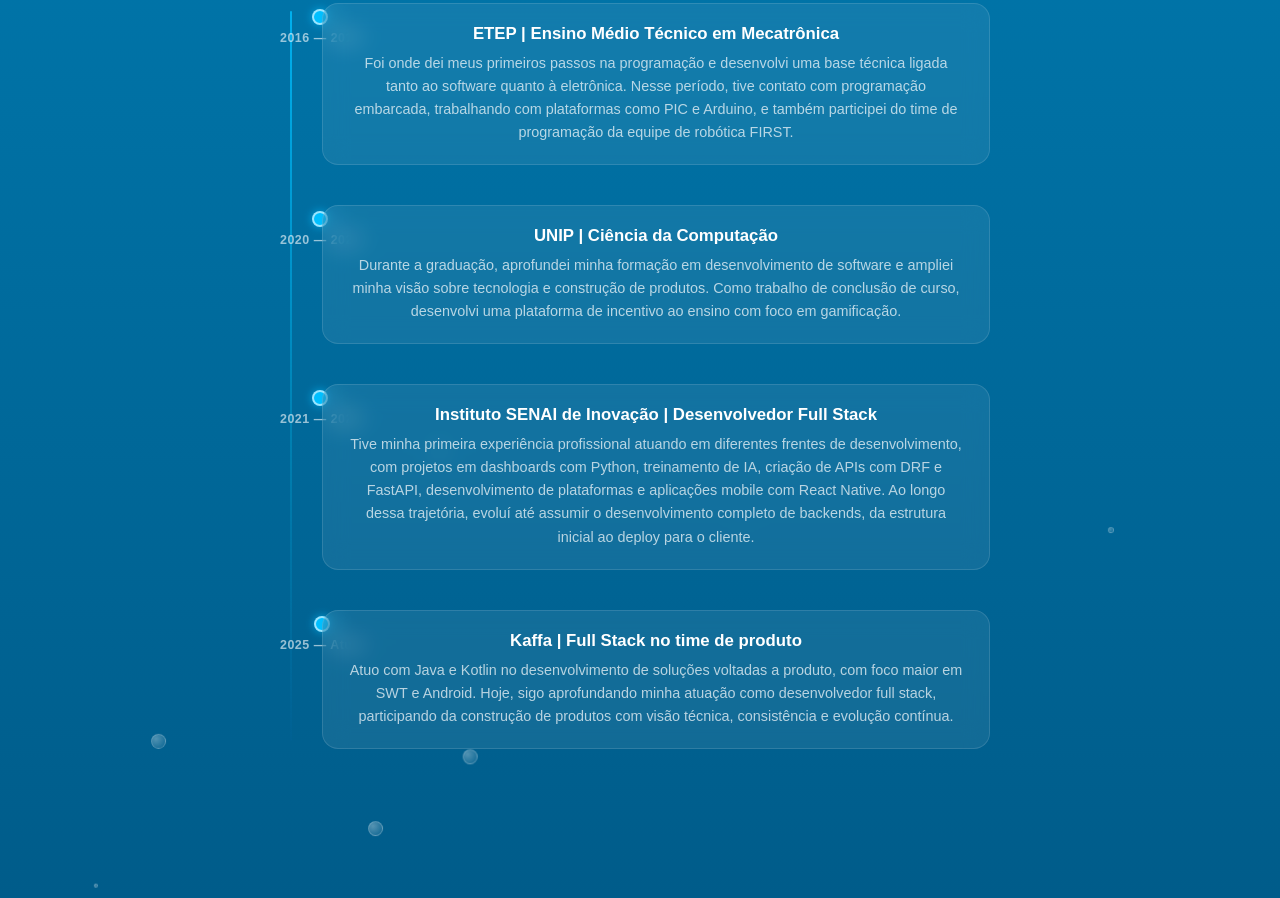
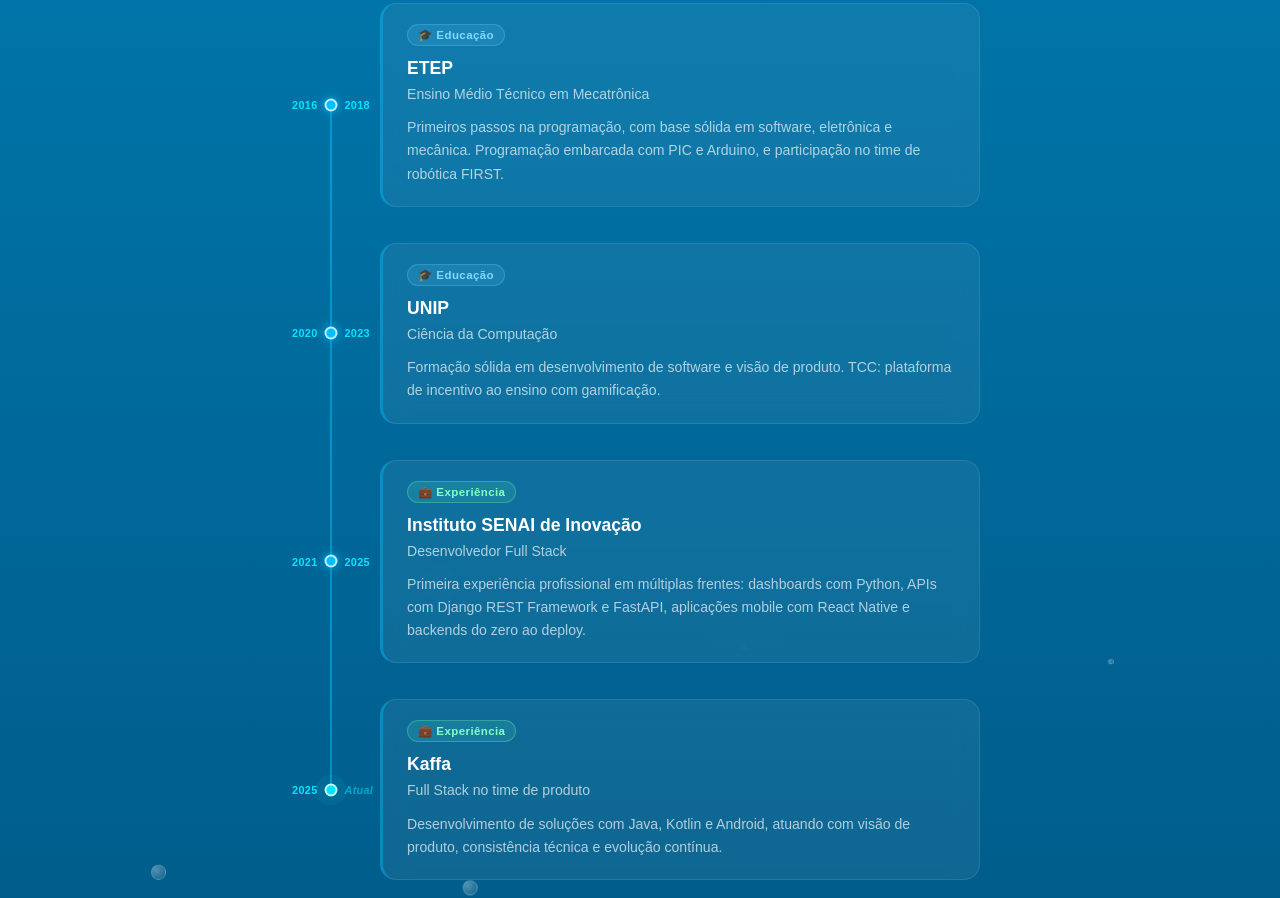
Before and after one commit to DellPianissola/portfolio, a plain HTML site: page index.html in a window 1280 px wide. Shown: the part 1785-2683 px from the top of the page. Drawn offline with Linux system fonts and the light colour scheme.

Commit message:
Ajustes seção "minha jornada"

```diff
--- a/index.html
+++ b/index.html
@@ -120,41 +120,57 @@
 
                     <div class="timeline-item">
                         <div class="timeline-marker">
-                            <span class="timeline-year">2016 — 2018</span>
+                            <span class="timeline-year">2016</span>
+                            <div class="timeline-dot"></div>
+                            <span class="timeline-year">2018</span>
                         </div>
                         <div class="timeline-card">
-                            <h3>ETEP | Ensino Médio Técnico em Mecatrônica</h3>
-                            <p>Foi onde dei meus primeiros passos na programação e desenvolvi uma base técnica ligada tanto ao software quanto à eletrônica. Nesse período, tive contato com programação embarcada, trabalhando com plataformas como PIC e Arduino, e também participei do time de programação da equipe de robótica FIRST.</p>
+                            <span class="timeline-badge timeline-badge--edu">🎓 Educação</span>
+                            <h3>ETEP</h3>
+                            <p class="timeline-role">Ensino Médio Técnico em Mecatrônica</p>
+                            <p>Primeiros passos na programação, com base sólida em software, eletrônica e mecânica. Programação embarcada com PIC e Arduino, e participação no time de robótica FIRST.</p>
                         </div>
                     </div>
 
                     <div class="timeline-item">
                         <div class="timeline-marker">
-                            <span class="timeline-year">2020 — 2023</span>
+                            <span class="timeline-year">2020</span>
+                            <div class="timeline-dot"></div>
+                            <span class="timeline-year">2023</span>
                         </div>
                         <div class="timeline-card">
-                            <h3>UNIP | Ciência da Computação</h3>
-                            <p>Durante a graduação, aprofundei minha formação em desenvolvimento de software e ampliei minha visão sobre tecnologia e construção de produtos. Como trabalho de conclusão de curso, desenvolvi uma plataforma de incentivo ao ensino com foco em gamificação.</p>
+                            <span class="timeline-badge timeline-badge--edu">🎓 Educação</span>
+                            <h3>UNIP</h3>
+                            <p class="timeline-role">Ciência da Computação</p>
+                            <p>Formação sólida em desenvolvimento de software e visão de produto. TCC: plataforma de incentivo ao ensino com gamificação.</p>
                         </div>
                     </div>
 
                     <div class="timeline-item">
                         <div class="timeline-marker">
-                            <span class="timeline-year">2021 — 2025</span>
+                            <span class="timeline-year">2021</span>
+                            <div class="timeline-dot"></div>
+                            <span class="timeline-year">2025</span>
                         </div>
                         <div class="timeline-card">
-                            <h3>Instituto SENAI de Inovação | Desenvolvedor Full Stack</h3>
-                            <p>Tive minha primeira experiência profissional atuando em diferentes frentes de desenvolvimento, com projetos em dashboards com Python, treinamento de IA, criação de APIs com DRF e FastAPI, desenvolvimento de plataformas e aplicações mobile com React Native. Ao longo dessa trajetória, evoluí até assumir o desenvolvimento completo de backends, da estrutura inicial ao deploy para o cliente.</p>
+                            <span class="timeline-badge timeline-badge--work">💼 Experiência</span>
+                            <h3>Instituto SENAI de Inovação</h3>
+                            <p class="timeline-role">Desenvolvedor Full Stack</p>
+                            <p>Primeira experiência profissional em múltiplas frentes: dashboards com Python, APIs com Django REST Framework e FastAPI, aplicações mobile com React Native e backends do zero ao deploy.</p>
                         </div>
                     </div>
 
                     <div class="timeline-item">
                         <div class="timeline-marker">
-                            <span class="timeline-year">2025 — Atual</span>
+                            <span class="timeline-year">2025</span>
+                            <div class="timeline-dot timeline-dot--active"></div>
+                            <span class="timeline-year timeline-year--atual">Atual</span>
                         </div>
                         <div class="timeline-card">
-                            <h3>Kaffa | Full Stack no time de produto</h3>
-                            <p>Atuo com Java e Kotlin no desenvolvimento de soluções voltadas a produto, com foco maior em SWT e Android. Hoje, sigo aprofundando minha atuação como desenvolvedor full stack, participando da construção de produtos com visão técnica, consistência e evolução contínua.</p>
+                            <span class="timeline-badge timeline-badge--work">💼 Experiência</span>
+                            <h3>Kaffa</h3>
+                            <p class="timeline-role">Full Stack no time de produto</p>
+                            <p>Desenvolvimento de soluções com Java, Kotlin e Android, atuando com visão de produto, consistência técnica e evolução contínua.</p>
                         </div>
                     </div>
 
--- a/style.css
+++ b/style.css
@@ -587,94 +587,165 @@ h2 {
 
 .timeline {
     position: relative;
-    max-width: 700px;
+    max-width: 680px;
     margin: 48px auto 0;
-    padding-left: 32px;
+    padding-left: 80px;
 }
 
-.timeline::before {
-    content: '';
-    position: absolute;
-    left: 0;
-    top: 8px;
-    bottom: 8px;
-    width: 2px;
-    background: linear-gradient(to bottom,
-        rgba(0,191,255,0.8) 0%,
-        rgba(0,150,200,0.5) 60%,
-        rgba(0,100,160,0.2) 100%);
-    border-radius: 2px;
-}
+/* linha desenhada por cada item, de dot a dot */
 
 .timeline-item {
     position: relative;
-    display: flex;
-    align-items: flex-start;
-    gap: 24px;
-    margin-bottom: 40px;
+    margin-bottom: 36px;
 }
 
 .timeline-item:last-child {
     margin-bottom: 0;
 }
 
+/* Linha de baixo: do dot atual até o topo do próximo dot */
+.timeline-item:not(:last-child)::after {
+    content: '';
+    position: absolute;
+    left: -49px;
+    top: 50%;
+    height: calc(50% + 36px);
+    width: 2px;
+    transform: translateX(-50%);
+    background: rgba(0, 191, 255, 0.5);
+}
+
+/* Linha de cima: do topo do item até o dot */
+.timeline-item:not(:first-child)::before {
+    content: '';
+    position: absolute;
+    left: -49px;
+    top: 0;
+    height: 50%;
+    width: 2px;
+    transform: translateX(-50%);
+    background: rgba(0, 191, 255, 0.5);
+}
+
 .timeline-marker {
     position: absolute;
-    left: -42px;
+    left: -49px;
+    top: 50%;
+    transform: translate(-50%, -50%);
     display: flex;
-    flex-direction: column;
+    flex-direction: row;
     align-items: center;
-}
-
-.timeline-marker::before {
-    content: '';
-    width: 12px;
-    height: 12px;
-    border-radius: 50%;
-    background: #00BFFF;
-    border: 2px solid rgba(255,255,255,0.6);
-    box-shadow: 0 0 10px rgba(0,191,255,0.7);
-    margin-top: 6px;
-    flex-shrink: 0;
+    gap: 7px;
+    z-index: 2;
 }
 
 .timeline-year {
-    font-size: 0.78rem;
+    font-size: 0.68rem;
     font-weight: 700;
-    color: rgba(255,255,255,0.6);
-    letter-spacing: 0.5px;
+    color: #00e5ff;
+    letter-spacing: 0.3px;
     white-space: nowrap;
-    margin-top: 6px;
+    line-height: 1;
+    min-width: 30px;
+}
+
+.timeline-year:first-child {
+    text-align: right;
+}
+
+.timeline-year:last-child {
+    text-align: left;
+}
+
+.timeline-year--atual {
+    color: rgba(0, 229, 255, 0.55);
+    font-style: italic;
+}
+
+.timeline-dot {
+    width: 13px;
+    height: 13px;
+    border-radius: 50%;
+    background: #00BFFF;
+    border: 2px solid rgba(255,255,255,0.75);
+    box-shadow: 0 0 10px rgba(0,191,255,0.9);
+    flex-shrink: 0;
+    position: relative;
+    z-index: 1;
+}
+
+.timeline-dot--active {
+    background: #00e5ff;
+    box-shadow: 0 0 0 0 rgba(0,229,255,0.6);
+    animation: dotPulse 2s ease-out infinite;
+}
+
+@keyframes dotPulse {
+    0%   { box-shadow: 0 0 0 0 rgba(0,229,255,0.6); }
+    70%  { box-shadow: 0 0 0 10px rgba(0,229,255,0); }
+    100% { box-shadow: 0 0 0 0 rgba(0,229,255,0); }
 }
 
 .timeline-card {
-    background: rgba(255,255,255,0.07);
+    background: rgba(255,255,255,0.06);
     backdrop-filter: blur(12px);
     -webkit-backdrop-filter: blur(12px);
-    border: 1px solid rgba(255,255,255,0.12);
+    border: 1px solid rgba(255,255,255,0.1);
+    border-left: 3px solid rgba(0,191,255,0.4);
     border-radius: 16px;
     padding: 20px 24px;
-    flex: 1;
-    transition: background 0.3s, border-color 0.3s;
+    text-align: left;
+    transition: background 0.3s, border-color 0.3s, transform 0.25s;
 }
 
 .timeline-card:hover {
-    background: rgba(255,255,255,0.12);
-    border-color: rgba(0,191,255,0.35);
+    background: rgba(255,255,255,0.1);
+    border-left-color: rgba(0,229,255,0.8);
+    transform: translateX(4px);
+}
+
+.timeline-badge {
+    display: inline-block;
+    font-size: 0.72rem;
+    font-weight: 600;
+    padding: 3px 10px;
+    border-radius: 20px;
+    letter-spacing: 0.4px;
+    margin-bottom: 12px;
+}
+
+.timeline-badge--edu {
+    background: rgba(100, 200, 255, 0.15);
+    color: #80d8ff;
+    border: 1px solid rgba(100,200,255,0.3);
+}
+
+.timeline-badge--work {
+    background: rgba(100, 255, 180, 0.12);
+    color: #80ffca;
+    border: 1px solid rgba(100,255,180,0.3);
 }
 
 .timeline-card h3 {
-    font-size: 1.05rem;
-    font-weight: 600;
+    font-size: 1.1rem;
+    font-weight: 700;
     color: white;
-    margin-bottom: 8px;
+    margin-bottom: 4px;
+}
+
+.timeline-role {
+    font-size: 0.85rem;
+    color: rgba(0, 229, 255, 0.8);
+    margin-bottom: 10px !important;
+    font-weight: 500;
 }
 
 .timeline-card p {
-    font-size: 0.9rem;
-    color: rgba(255,255,255,0.70);
-    line-height: 1.6;
+    font-size: 0.88rem;
+    color: rgba(255,255,255,0.68);
+    line-height: 1.65;
     margin: 0;
+    text-align: left;
 }
 
 .sobre-content {
```
